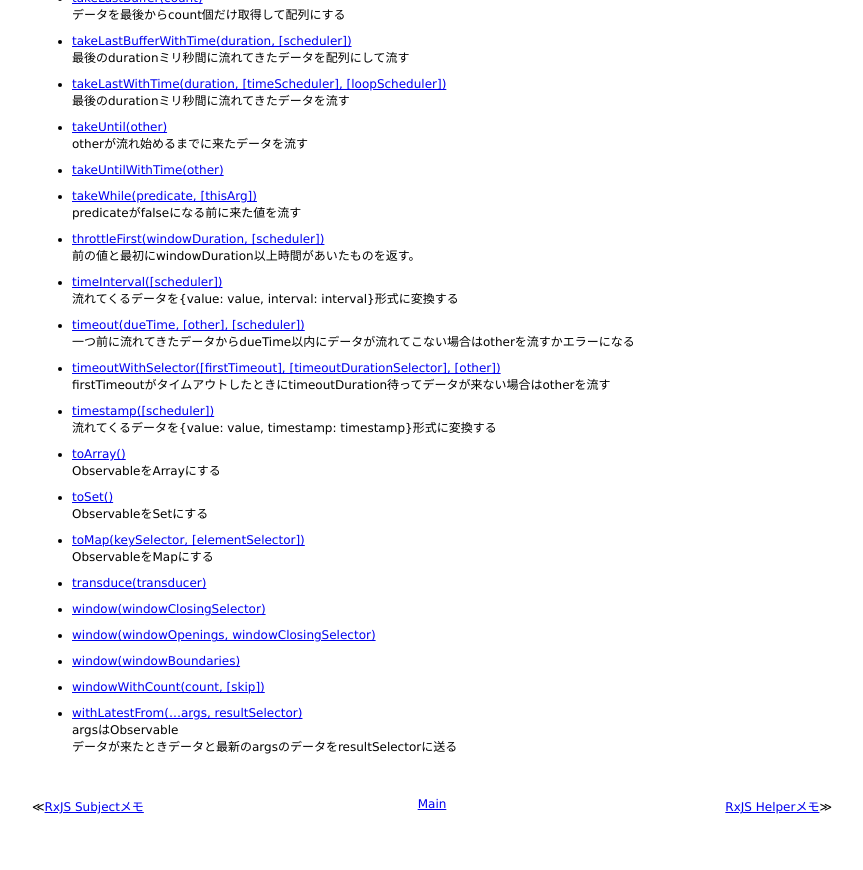
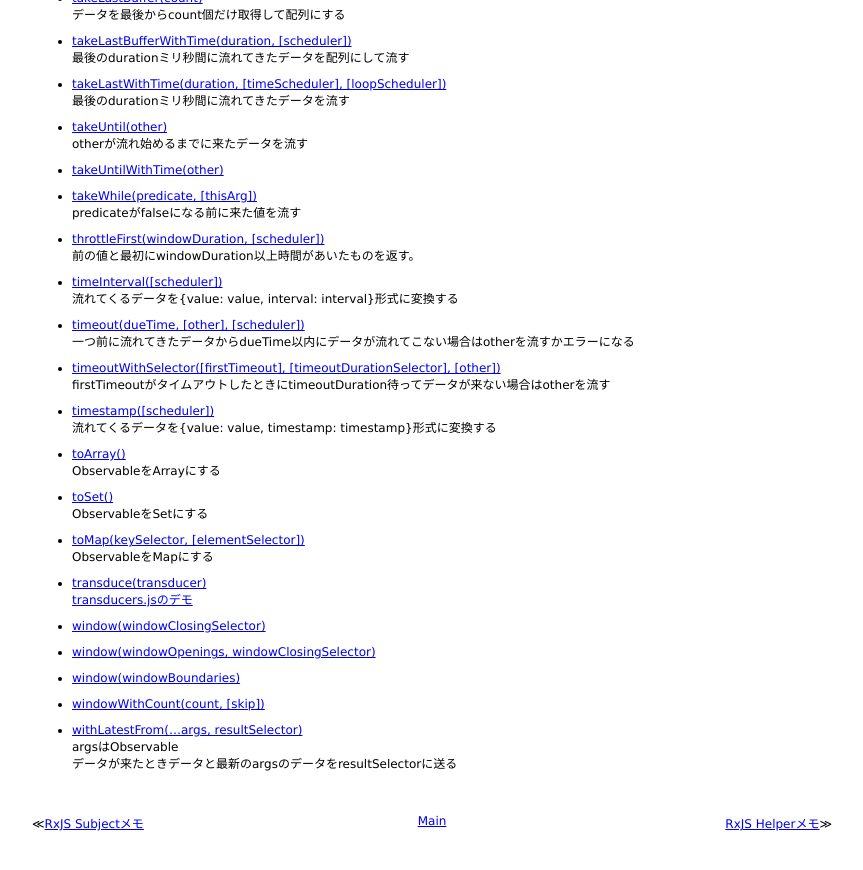
Before and after one commit to 38elements/38elements.github.com, a Jekyll site: the page built from _posts/2015-01-04-rxjs-observale-method.md, in a window 1280 px wide and 900 px high, scrolled down 7330 px. Shown: the top 870 px of the window, without its empty margins (208-1071 px from the left). Built offline with Jekyll 4.4.1, drawn with Linux system fonts in a browser that asks for light colours; Markdown is read by kramdown in place of the engine named in the settings.

Commit message:
transducers.js

```diff
--- a/_posts/2015-01-04-rxjs-observale-method.md
+++ b/_posts/2015-01-04-rxjs-observale-method.md
@@ -554,6 +554,7 @@ ObservableをSetにする
 ObservableをMapにする
 
 * [transduce(transducer)](https://github.com/Reactive-Extensions/RxJS/blob/master/doc/api/core/operators/transduce.md)
+[transducers.jsのデモ](http://jsdo.it/38elements/transducersjs-1)
 
 
 * [window(windowClosingSelector)](https://github.com/Reactive-Extensions/RxJS/blob/master/doc/api/core/operators/window.md#with-window-closing-selector)
```
